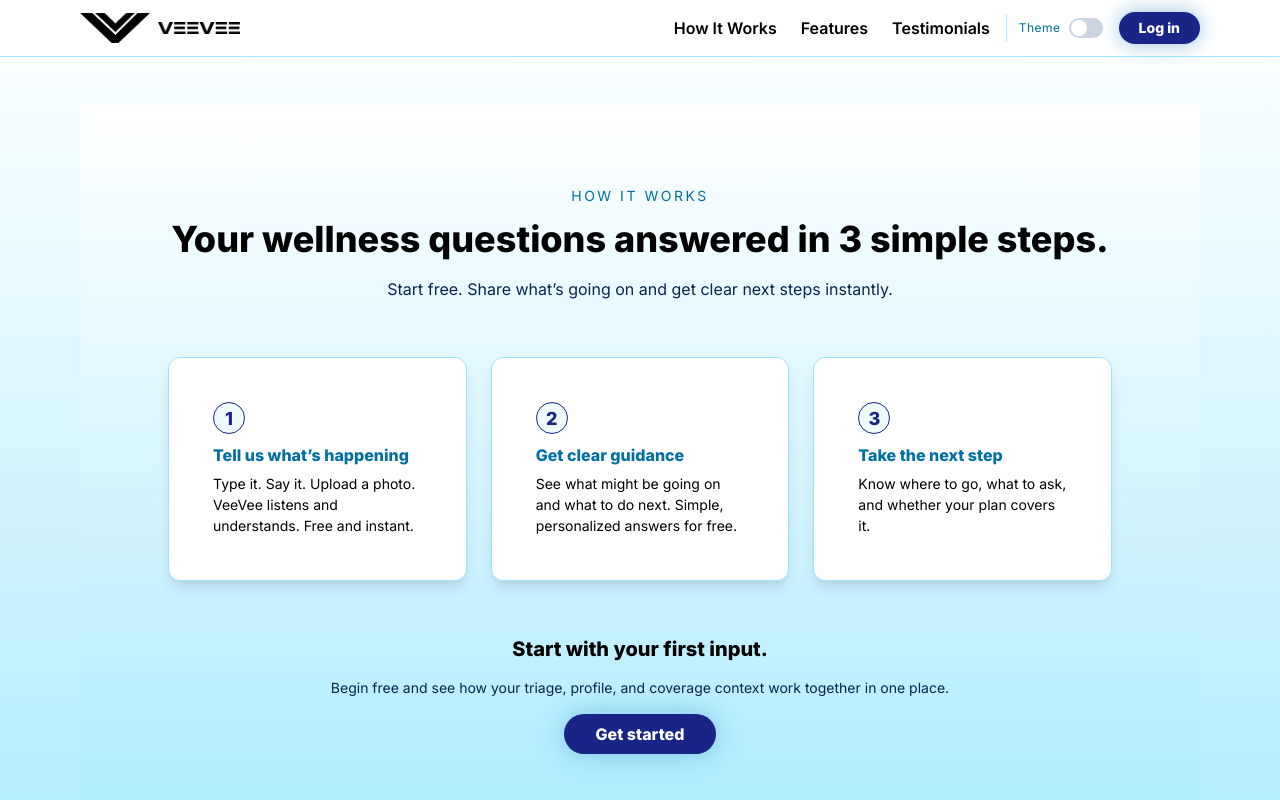
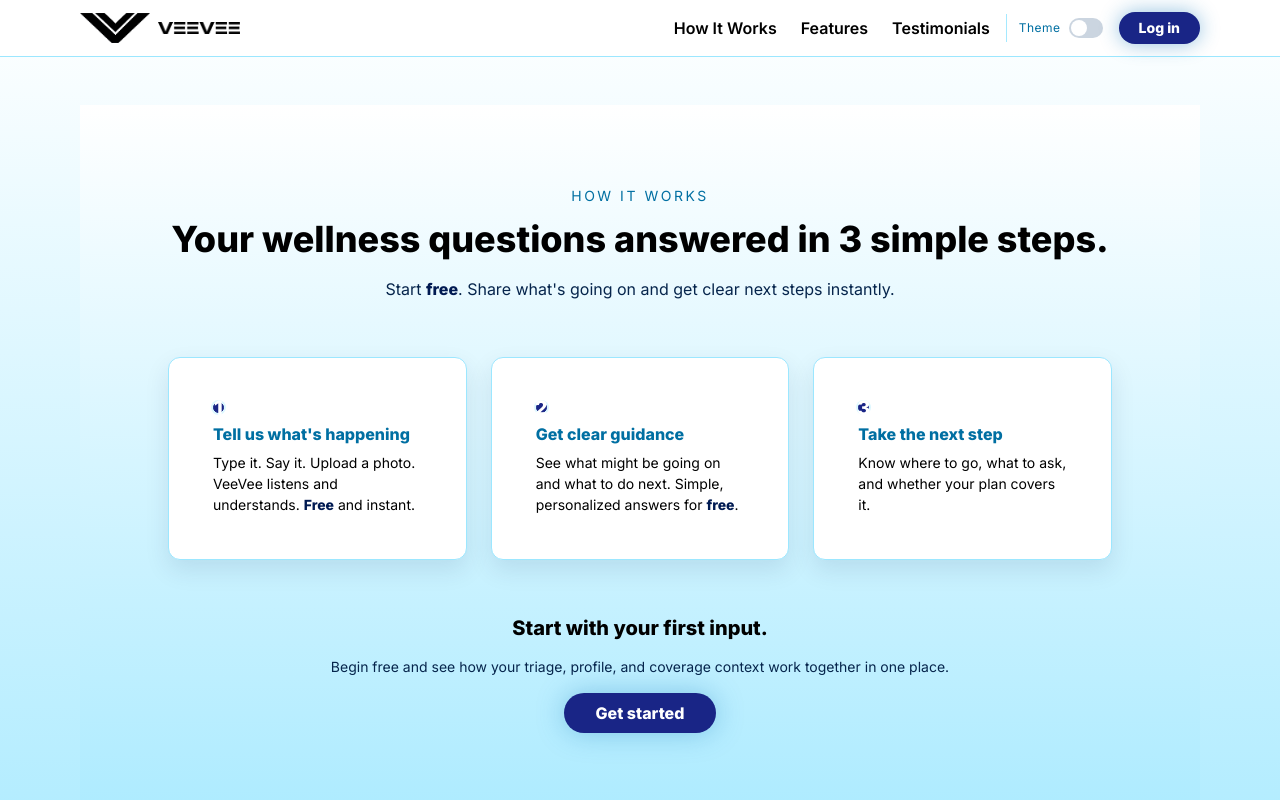
Before and after one commit to cdgonzal/myveevee, a React (Vite) app: page /how-it-works in a window 1280 px wide. Shown: the top 800 px of the page. Built offline with nearby package versions, Linux system fonts and the light colour scheme.

Commit message:
CodexAuto: MyVeeVee: How it Works: editing the shadows #1

```diff
--- a/src/pages/HowItWorks.tsx
+++ b/src/pages/HowItWorks.tsx
@@ -24,7 +24,7 @@ const fadeUp = {
 const STEPS = [
   {
     number: "1",
-    title: "Tell us what’s happening",
+    title: "Tell us what's happening",
     detail:
       "Type it. Say it. Upload a photo. VeeVee listens and understands. Free and instant.",
   },
@@ -50,6 +50,17 @@ export default function HowItWorks() {
   const muted = useColorModeValue("text.muted", "text.muted");
   const subtle = useColorModeValue("text.subtle", "text.subtle");
   const borderColor = useColorModeValue("border.default", "border.default");
+  const cardShadow = useColorModeValue(
+    "0 10px 24px rgba(6, 37, 76, 0.10)",
+    "0 10px 26px rgba(0, 0, 0, 0.38)"
+  );
+  const cardHoverShadow = useColorModeValue(
+    "0 14px 30px rgba(17, 119, 186, 0.26)",
+    "0 14px 32px rgba(17, 119, 186, 0.34)"
+  );
+  const stepCircleBg = useColorModeValue("accent.primary", "accent.soft");
+  const stepCircleColor = useColorModeValue("white", "surface.900");
+  const freeAccent = useColorModeValue("#001A52", "#9CE7FF");
 
   return (
     <Box
@@ -74,7 +85,7 @@ export default function HowItWorks() {
             Your wellness questions answered in 3 simple steps.
           </Heading>
           <Text fontSize={{ base: "sm", md: "md" }} color={muted} maxW="3xl" mx="auto">
-            Start free. Share what’s going on and get clear next steps instantly.
+            Start <Box as="span" fontWeight="800" color={freeAccent}>free</Box>. Share what's going on and get clear next steps instantly.
           </Text>
         </MotionBox>
 
@@ -90,22 +101,24 @@ export default function HowItWorks() {
               initial="hidden"
               animate="visible"
               transition={{ delay: index * 0.05 }}
-              whileHover={{ y: -4, boxShadow: "0 0 28px rgba(17, 119, 186, 0.35)" }}
+              boxShadow={cardShadow}
+              whileHover={{ y: -4, boxShadow: cardHoverShadow }}
             >
               <CardBody>
                 <Box
-                  w={8}
-                  h={8}
+                  w={11}
+                  h={11}
                   borderRadius="full"
                   display="flex"
                   alignItems="center"
                   justifyContent="center"
                   fontWeight="800"
-                  fontSize="lg"
-                  bg="rgba(156, 231, 255, 0.15)"
-                  color="accent.primary"
+                  fontSize="xl"
+                  bg={stepCircleBg}
+                  color={stepCircleColor}
                   border="1px solid"
                   borderColor="accent.primary"
+                  boxShadow="0 0 0 2px rgba(156, 231, 255, 0.35)"
                   mb={3}
                 >
                   {step.number}
@@ -114,7 +127,17 @@ export default function HowItWorks() {
                   {step.title}
                 </Heading>
                 <Text fontSize="sm" color="text.primary">
-                  {step.detail}
+                  {step.detail.split(/(free|Free)/g).map((part, partIndex) =>
+                    part.toLowerCase() === "free" ? (
+                      <Box as="span" key={`${step.number}-free-${partIndex}`} fontWeight="800" color={freeAccent}>
+                        {part}
+                      </Box>
+                    ) : (
+                      <Box as="span" key={`${step.number}-${partIndex}`}>
+                        {part}
+                      </Box>
+                    )
+                  )}
                 </Text>
               </CardBody>
             </MotionCard>
```
